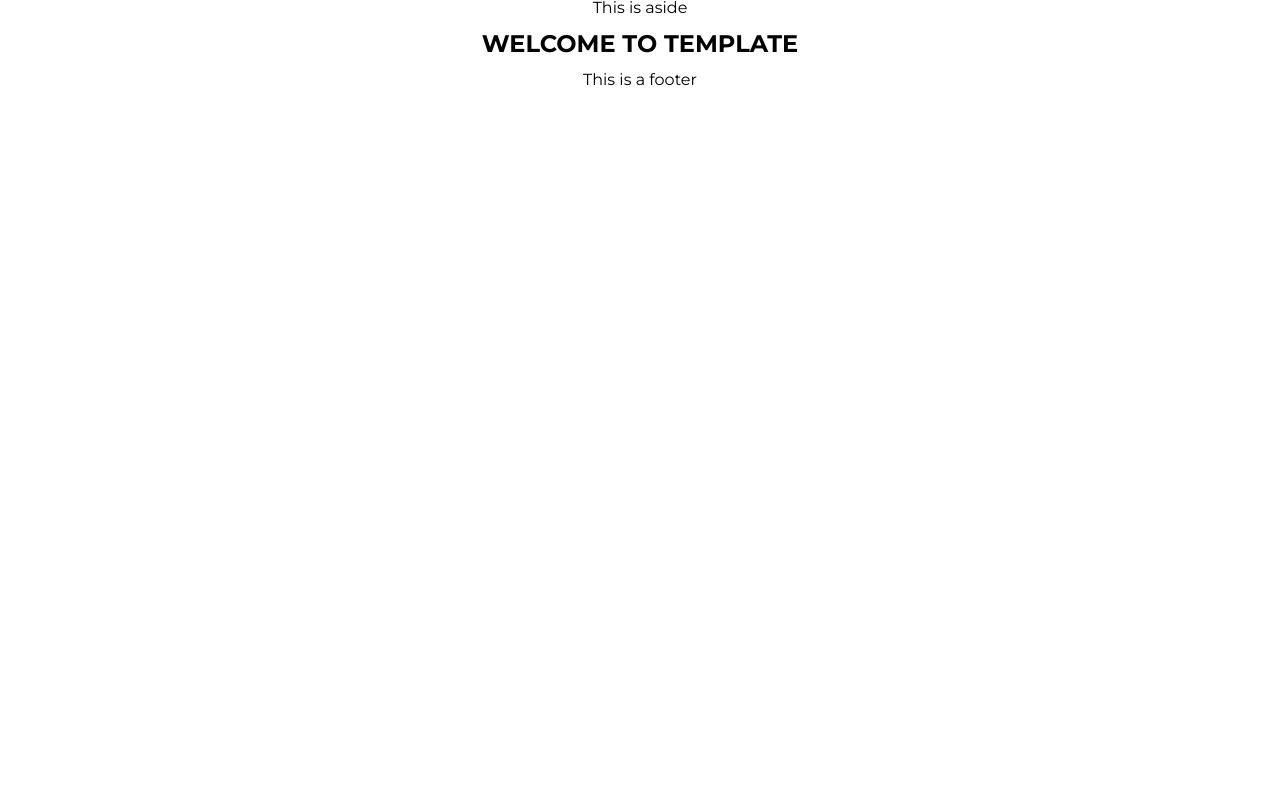
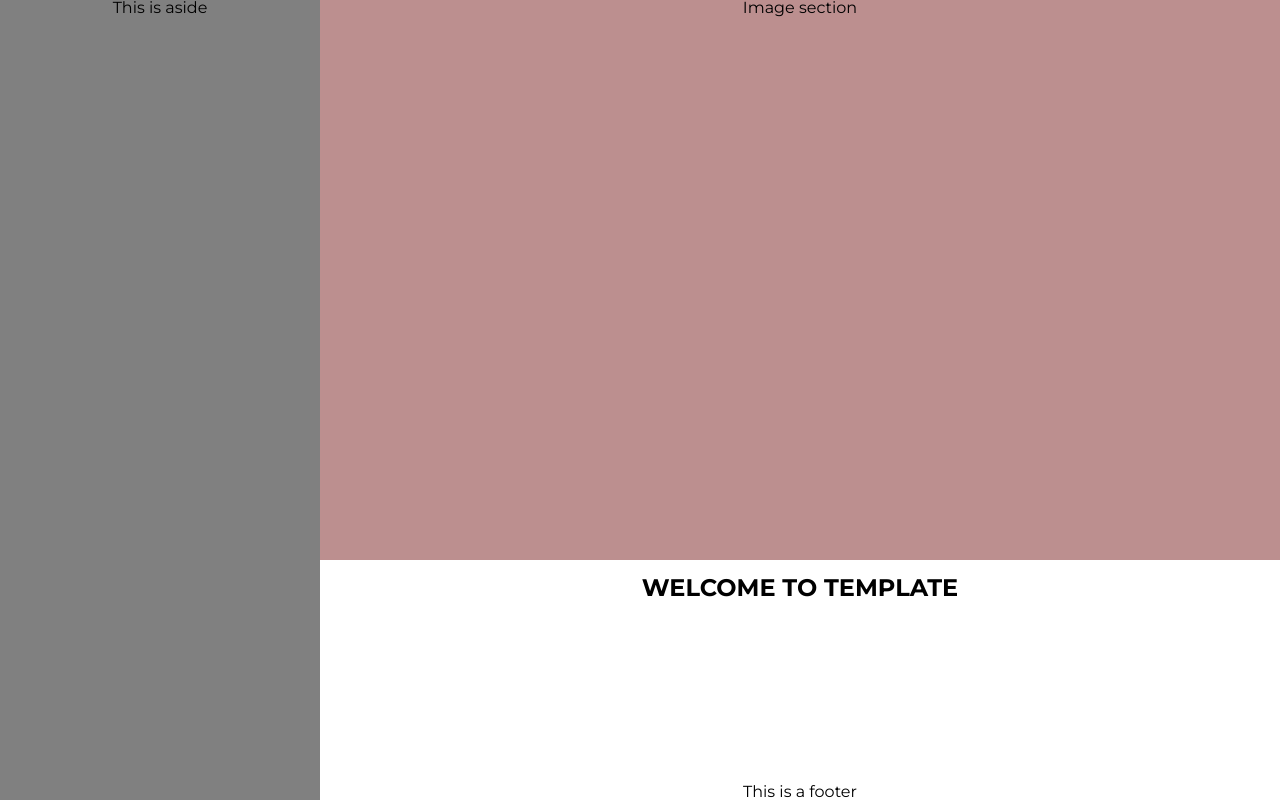
Before and after one commit to CodesWithRobi/PortfolioVer0.3, a plain HTML site: page index.html in a window 1280 px wide. Drawn offline with Linux system fonts and the light colour scheme.

Commit message:
made Grid layout

```diff
--- a/css/style.css
+++ b/css/style.css
@@ -11,6 +11,15 @@ body {
   color: black;
   text-align: center;
   background-color: white;
+
+  display: grid;
+  grid-template-areas:
+    "aside section"
+    "aside main"
+    "aside footer";
+  grid-template-columns: 20rem 1fr;
+  grid-template-rows: 35rem 1fr auto;
+  min-height: 100vh;
 }
 
 img {
@@ -49,3 +58,21 @@ a {
 }
 
 /* ----------------------------------------------------- */
+
+section {
+  grid-area: section;
+  background-color: rosybrown;
+}
+
+aside {
+  background-color: grey;
+  grid-area: aside;
+}
+
+main {
+  grid-area: main;
+}
+
+footer {
+  grid-area: footer;
+}
--- a/index.html
+++ b/index.html
@@ -16,6 +16,7 @@
     <!--   <img src="assets/chip.png" style="display: inline-block; width: 10rem" /> -->
     <!--   <h1>FLOMIC<span> LOGISTICS PVT. LTD</span></h1> -->
     <!-- </div> -->
+    <section>Image section</section>
     <aside>This is aside</aside>
     <main>
       <h2>WELCOME TO TEMPLATE</h2>
```
